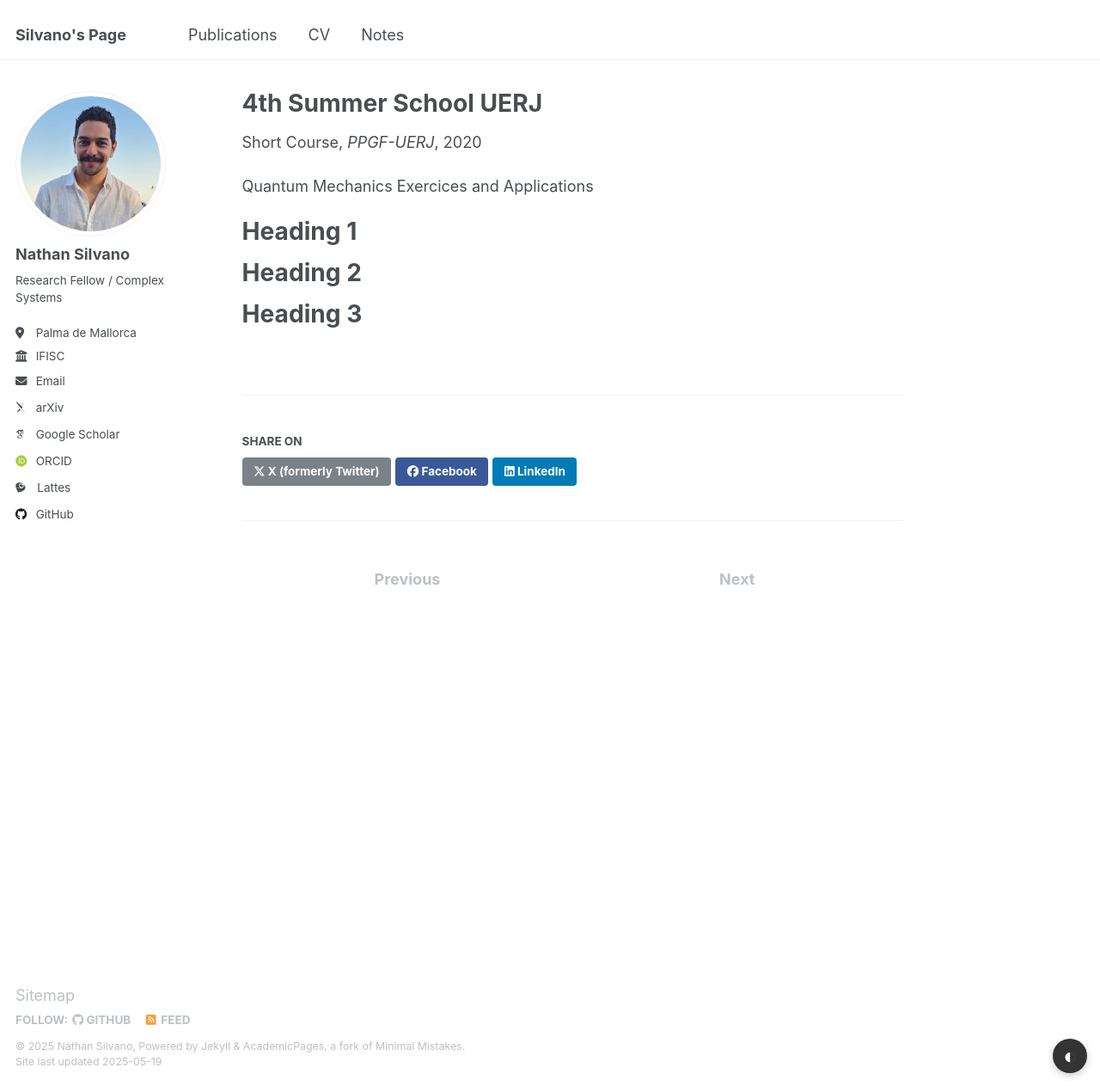
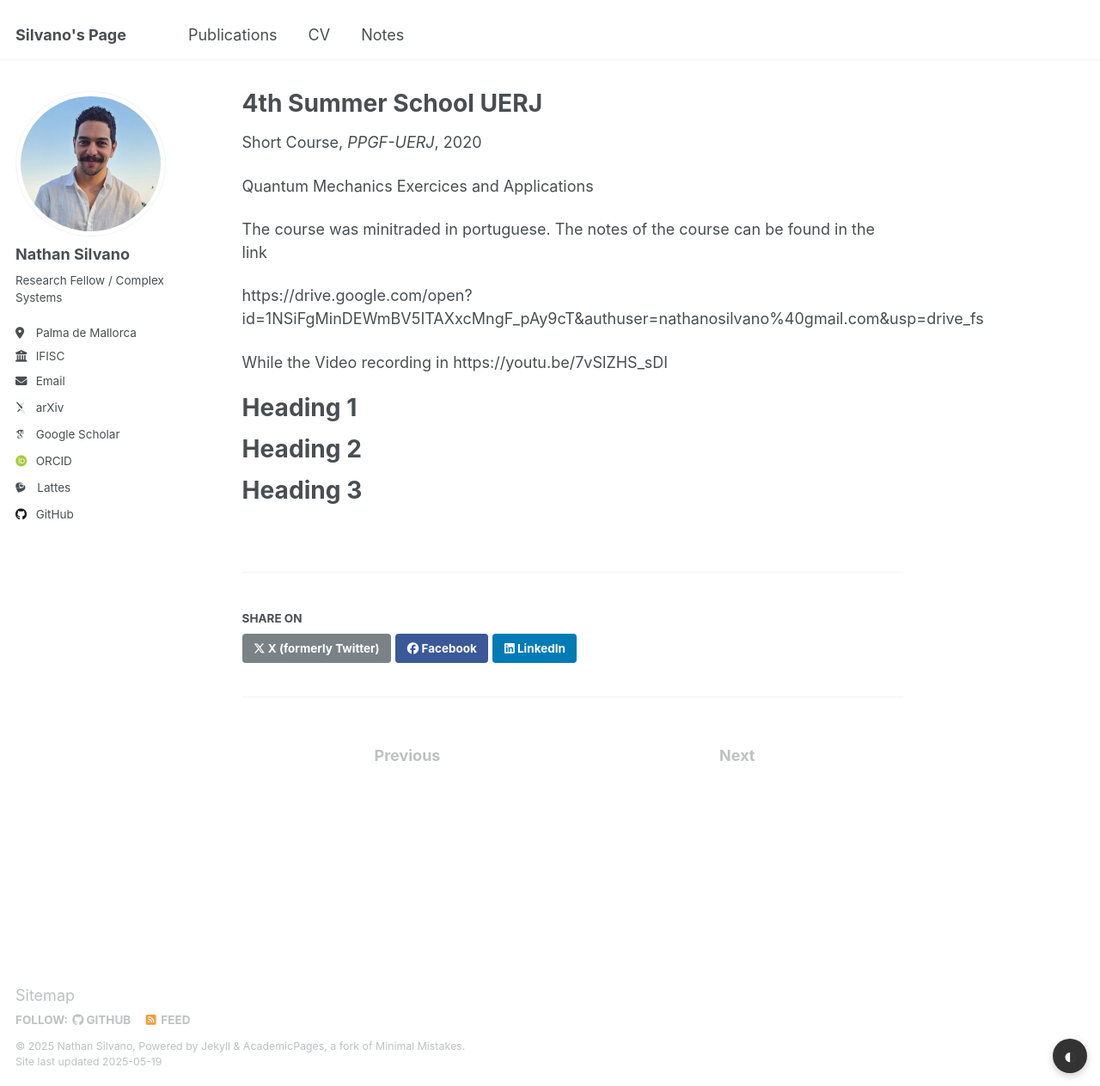
Before and after one commit to Jaegg3rNat/Jaegg3rNat.github.io, a Jekyll site: the page built from _teaching/2014-spring-teaching-1.md, in a window 1280 px wide and 1263 px high. Shown: the whole window at 86% size. Built offline with Jekyll 4.4.1, drawn with Linux system fonts in a browser that asks for light colours; some web fonts are replaced.

Commit message:
Update 2014-spring-teaching-1.md

```diff
--- a/_teaching/2014-spring-teaching-1.md
+++ b/_teaching/2014-spring-teaching-1.md
@@ -10,6 +10,14 @@ location: "Rio de Janeiro, Brasil"
 
 Quantum Mechanics Exercices and Applications
 
+The course was minitraded in portuguese.
+The notes of the course can be found in the link
+
+https://drive.google.com/open?id=1NSiFgMinDEWmBV5ITAXxcMngF_pAy9cT&authuser=nathanosilvano%40gmail.com&usp=drive_fs
+
+While the Video recording in
+https://youtu.be/7vSlZHS_sDI
+
 Heading 1
 ======
 
```
